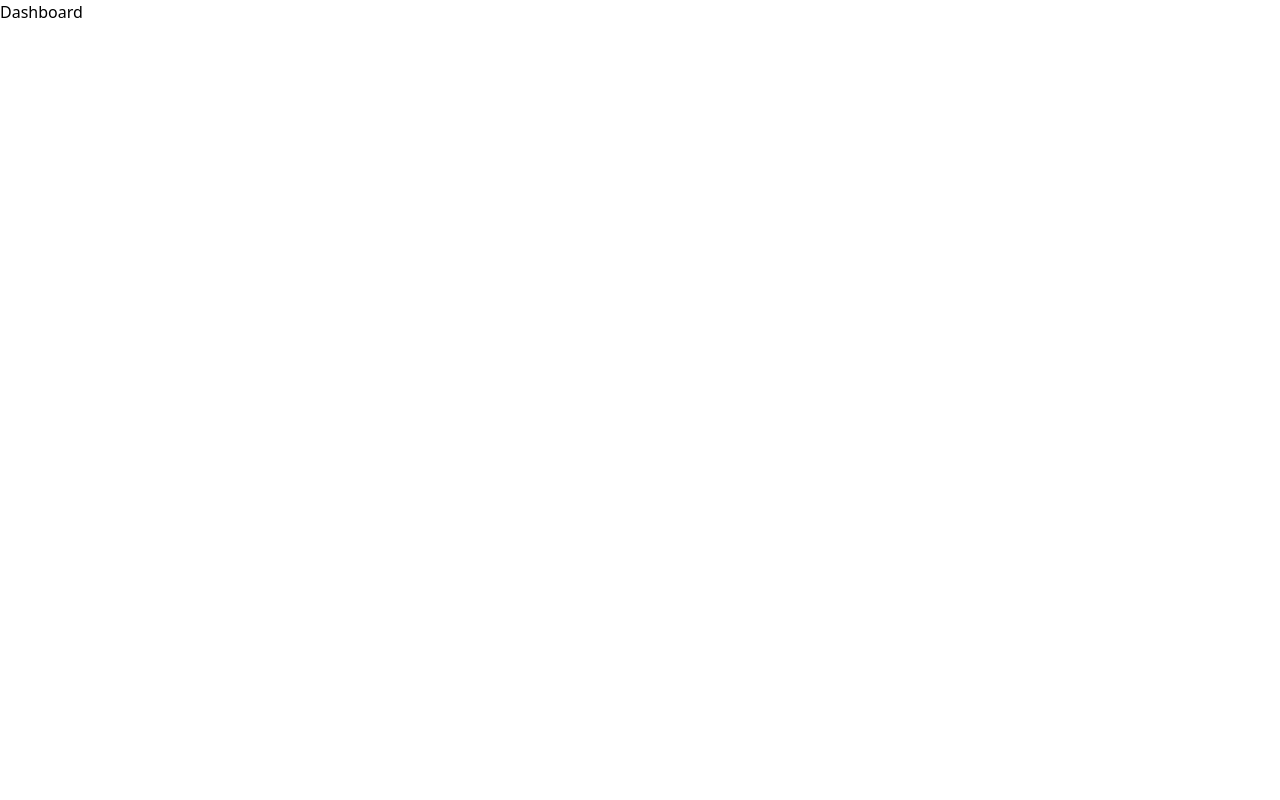
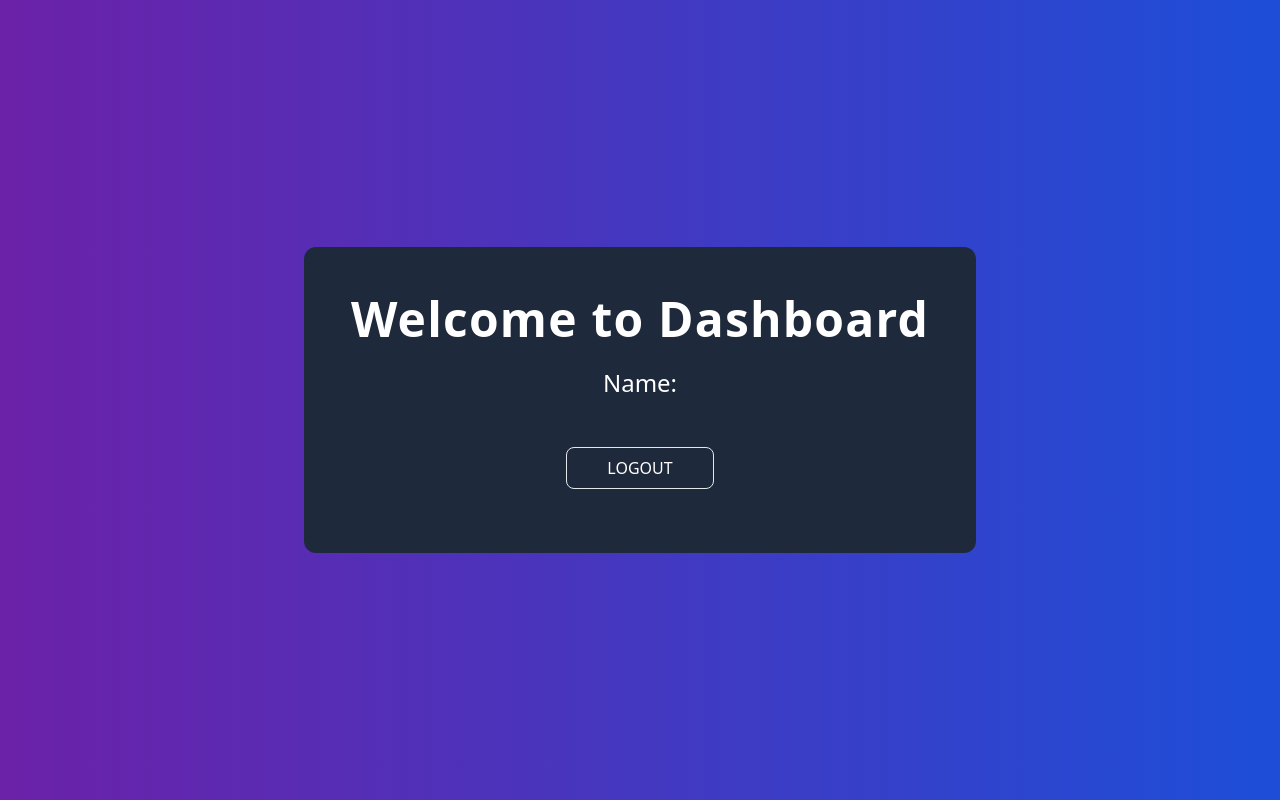
Before and after one commit to lutfullahcelenk/jwt-authentication-app, a React (Create React App) app: page /dashboard in a window 1280 px wide. Built offline with nearby package versions, Linux system fonts and the light colour scheme.

Commit message:
logout function is applied into dashboard

```diff
--- a/src/pages/Dashboard.tsx
+++ b/src/pages/Dashboard.tsx
@@ -1,9 +1,41 @@
-import React from 'react'
+import React from "react";
+import { useNavigate } from "react-router-dom";
+import { toast } from "react-toastify";
+import { useAppDispatch, useAppSelector } from "../app/hooks";
+import { logout, selectAuth } from "../features/authSlice";
 
 const Dashboard = () => {
+  const { name } = useAppSelector(selectAuth);
+  const navigate = useNavigate();
+  const dispatch = useAppDispatch();
+
+  const handleLogout = () => {
+    dispatch(logout())
+    toast.success("User logged out...");
+    navigate("/auth")
+  }
+
   return (
-    <div>Dashboard</div>
-  )
-}
+    <div className="flex h-screen gradient">
+      <div className="flex flex-col items-center justify-center w-full max-w-2xl m-auto text-white bg-slate-800 rounded-xl md:w-2/3 lg:w-3/5">
+        <div className="flex flex-col items-center mb-10 ">
+          <h2 className="pt-12 text-2xl font-bold tracking-wide md:text-5xl">
+            Welcome to Dashboard
+          </h2>
 
-export default Dashboard
+          <h4 className="py-6 text-lg md:text-2xl">Name: {name}</h4>
+
+          <button
+            type="button"
+            onClick={() => handleLogout()}
+            className="px-10 py-2 my-6 uppercase border rounded-lg outline-none"
+          >
+            Logout
+          </button>
+        </div>
+      </div>
+    </div>
+  );
+};
+
+export default Dashboard;
```
